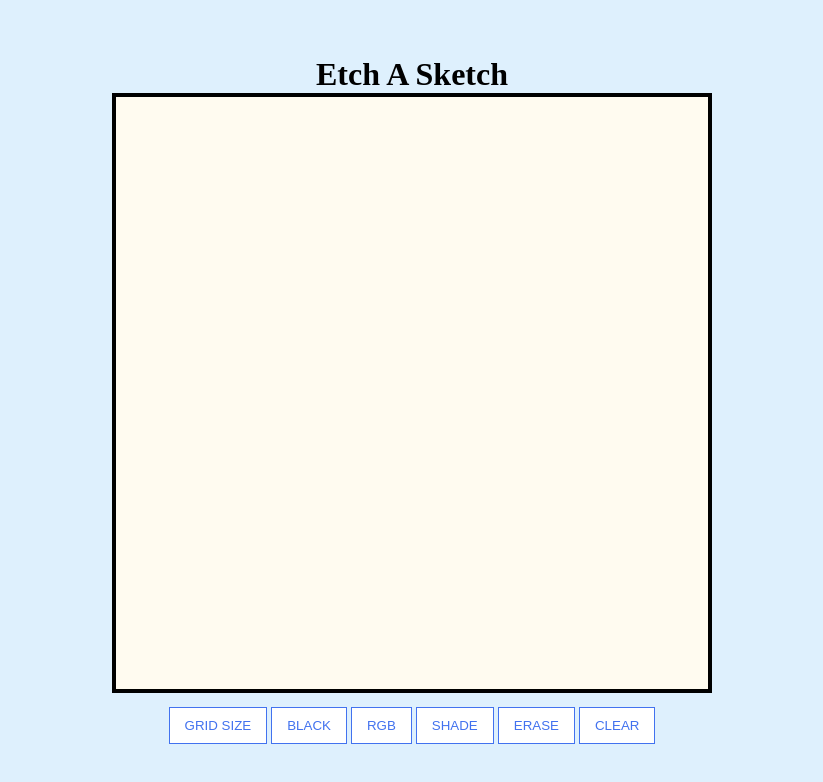
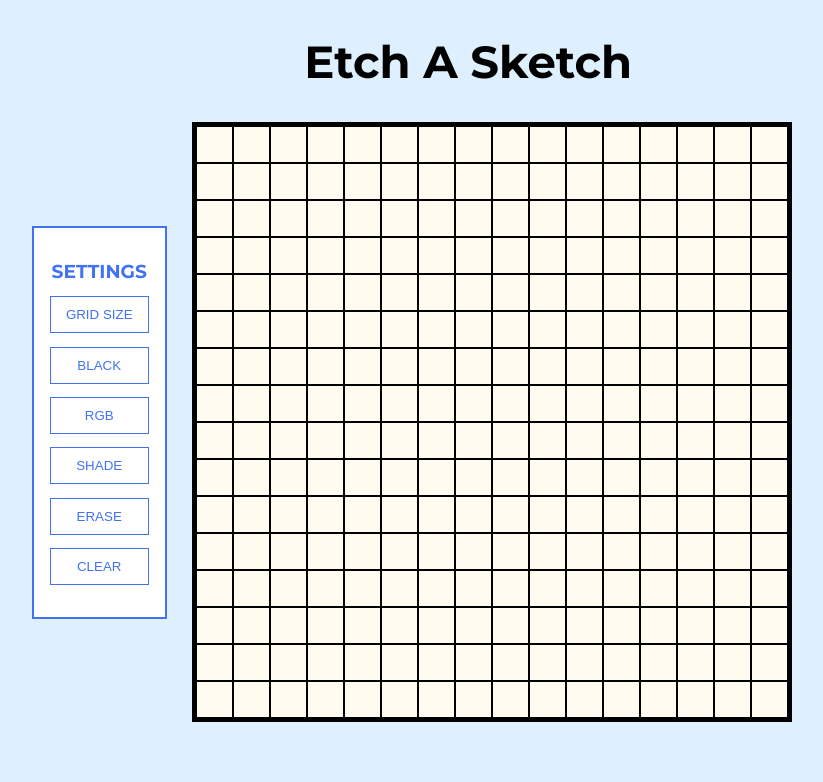
Before and after one commit to lian-143/Etch-a-Sketch, a plain HTML site: page index.html in a window 1280 px wide. Shown: the whole page, without its empty margins (228-1051 px from the left). Drawn offline with Linux system fonts and the light colour scheme.

Commit message:
fixed ui

```diff
--- a/index.html
+++ b/index.html
@@ -4,12 +4,19 @@
     <meta charset="UTF-8" />
     <meta name="viewport" content="width=device-width, initial-scale=1.0" />
     <link rel="stylesheet" href="style.css" />
+    <link rel="preconnect" href="https://fonts.googleapis.com" />
+    <link rel="preconnect" href="https://fonts.gstatic.com" crossorigin />
+    <link
+      href="https://fonts.googleapis.com/css2?family=Montserrat:ital,wght@0,100..900;1,100..900&display=swap"
+      rel="stylesheet"
+    />
     <title>Etch A Sketch</title>
   </head>
   <body>
     <h1>Etch A Sketch</h1>
-    <div id="container"></div>
+    <div class="main-container">
       <div class="settings">
+        <h3 class="heading-settings">SETTINGS</h3>
         <button id="grid-size" class="btn">GRID SIZE</button>
         <button id="black" class="btn">BLACK</button>
         <button id="rainbow" class="btn">RGB</button>
@@ -17,6 +24,9 @@
         <button id="erase" class="btn">ERASE</button>
         <button id="clear" class="btn">CLEAR</button>
       </div>
+
+      <div id="container"></div>
+    </div>
     <script src="script.js"></script>
   </body>
 </html>
--- a/script.js
+++ b/script.js
@@ -6,6 +6,8 @@ const shadeBtn = document.getElementById("shade");
 const eraseBtn = document.getElementById("erase");
 const clearBtn = document.getElementById("clear");
 let currentMode = "black";
+
+createGrid(16, 16);
 
 gridSizeBtn.addEventListener("click", getUserInput);
 blackBtn.addEventListener("click", () => setMode("black"));
@@ -55,6 +57,7 @@ function colorMode(divGrid) {
     divGrid.style.opacity = currentOpacity;
   } else if (currentMode === "erase") {
     divGrid.style.background = "";
+    divGrid.style.opacity = "";
   }
 }
 
--- a/style.css
+++ b/style.css
@@ -11,10 +11,20 @@ body {
 
 body {
   background-color: #def0fd;
+  text-align: center;
+  font-family: "Montserrat", sans-serif;
+}
+
+h1 {
+  margin: 0.75em 0;
+  font-size: 2.81rem;
+  margin-left: 2.5em;
+}
+
+.main-container {
   display: flex;
   justify-content: center;
   align-items: center;
-  flex-direction: column;
 }
 
 #container {
@@ -30,6 +40,19 @@ body {
   border: 1px solid black;
 }
 
+.settings {
+  background-color: #fff;
+  margin: 0 1.6em 0 0;
+  display: flex;
+  flex-direction: column;
+  padding: 2em 1em;
+  border: 2px solid #4272ef;
+}
+
+.heading-settings {
+  color: #4272ef;
+}
+
 .btn {
   color: #4272ef;
   background-color: #fff;
```
Lines whose indentation alone changed are shown as unchanged.
